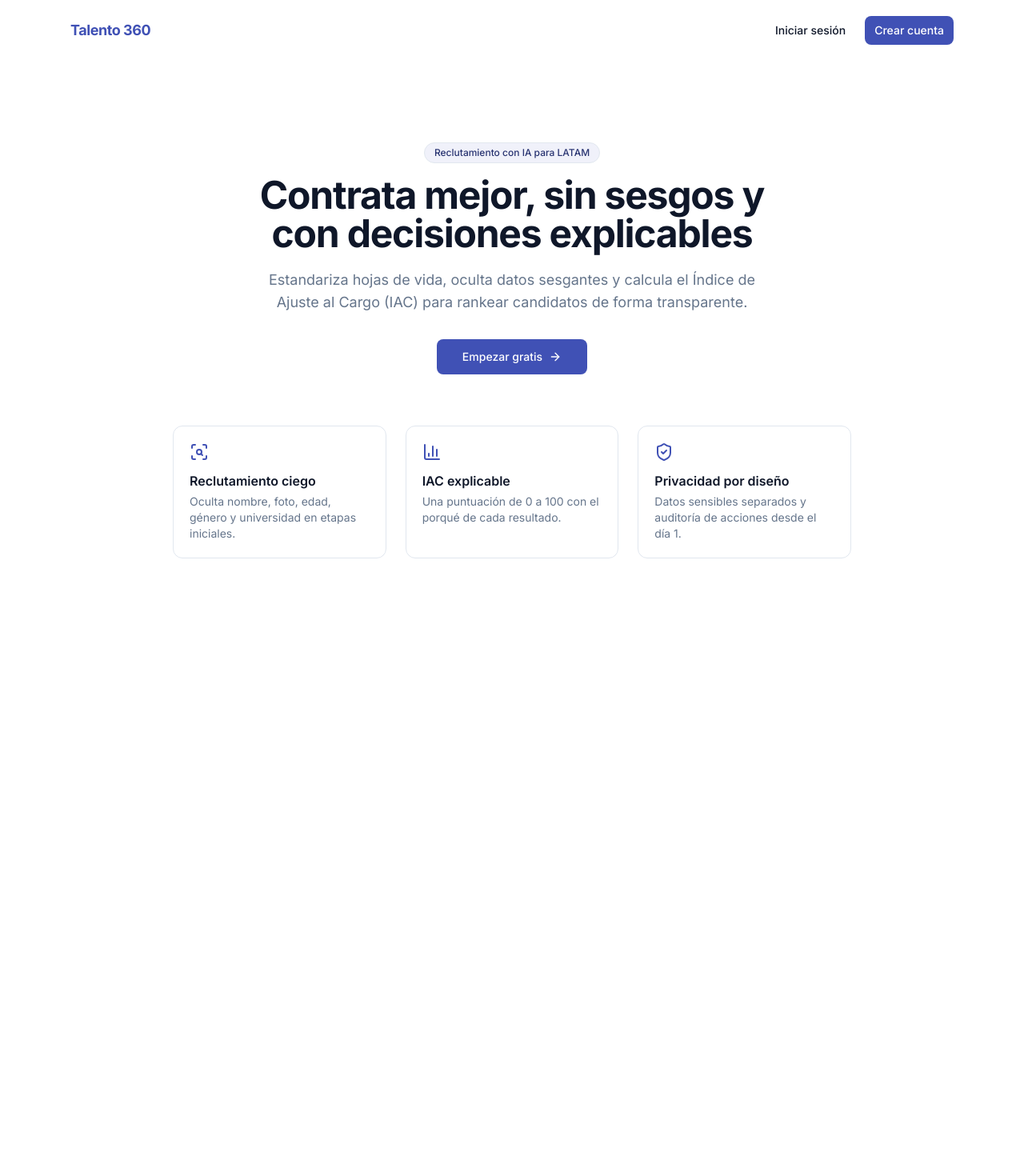
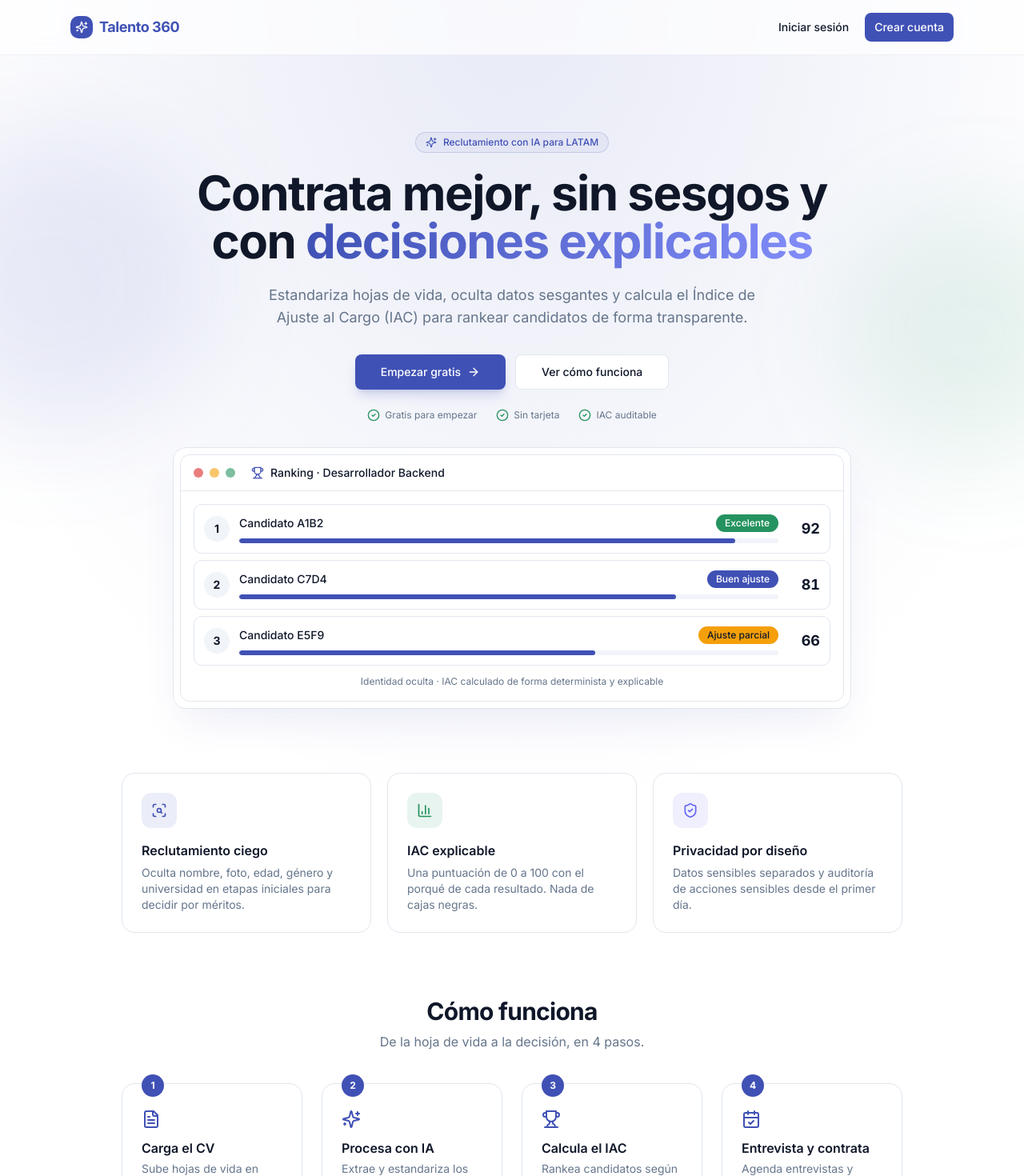
Before and after one commit to omramirezg/proyecto-hojas-de-vida, a Next.js app: page / in a window 1280 px wide. Shown: the top 1470 px of the page at 80% size. Before the commit the page ends 800 px from the top, so only its background shows below. Built offline with nearby package versions, Linux system fonts and the light colour scheme; no server answers.

Commit message:
Rediseno de la landing: hero con gradientes, vista previa del ranking IAC, seccion como funciona y footer

```diff
--- a/scripts/test-db.mjs
+++ b/scripts/test-db.mjs
@@ -18,8 +18,8 @@ try {
   const n = await db.company.count();
   console.log('OK: conexión a la base de datos (pooled 6543). Empresas:', n);
 } catch (e) {
-  console.error('ERROR pooled code:', e.code);
-  console.error('ERROR pooled msg:', e.message);
+  console.error('ERROR pooled:', e.message.split('\n')[0]);
+  process.exitCode = 1;
 } finally {
   await db.$disconnect();
 }
--- a/src/app/(marketing)/page.tsx
+++ b/src/app/(marketing)/page.tsx
@@ -1,15 +1,47 @@
 import Link from 'next/link';
 import { SignedIn, SignedOut } from '@clerk/nextjs';
 import { Button } from '@/components/ui/button';
-import { ArrowRight, ShieldCheck, ScanSearch, BarChart3 } from 'lucide-react';
+import { Badge } from '@/components/ui/badge';
+import {
+  ArrowRight,
+  ShieldCheck,
+  ScanSearch,
+  BarChart3,
+  Sparkles,
+  FileText,
+  Trophy,
+  CalendarCheck,
+  CheckCircle2,
+} from 'lucide-react';
 import { APP_NAME } from '@/lib/brand';
 
 export default function LandingPage() {
   return (
-    <main className="flex min-h-screen flex-col">
-      <header className="mx-auto flex w-full max-w-6xl items-center justify-between px-6 py-5">
-        <span className="text-lg font-bold tracking-tight text-primary">{APP_NAME}</span>
-        <nav className="flex items-center gap-3">
+    <main className="relative flex min-h-screen flex-col overflow-hidden">
+      {/* Fondo decorativo */}
+      <div
+        aria-hidden
+        className="pointer-events-none absolute inset-0 -z-10 bg-[radial-gradient(60%_50%_at_50%_0%,hsl(var(--primary)/0.12),transparent)]"
+      />
+      <div
+        aria-hidden
+        className="pointer-events-none absolute -left-32 top-40 -z-10 size-96 rounded-full bg-primary/10 blur-3xl"
+      />
+      <div
+        aria-hidden
+        className="pointer-events-none absolute -right-24 top-64 -z-10 size-80 rounded-full bg-success/10 blur-3xl"
+      />
+
+      {/* Header */}
+      <header className="sticky top-0 z-20 border-b border-border/60 bg-background/70 backdrop-blur">
+        <div className="mx-auto flex w-full max-w-6xl items-center justify-between px-6 py-4">
+          <span className="flex items-center gap-2 text-lg font-bold tracking-tight text-primary">
+            <span className="grid size-7 place-items-center rounded-lg bg-primary text-primary-foreground">
+              <Sparkles className="size-4" />
+            </span>
+            {APP_NAME}
+          </span>
+          <nav className="flex items-center gap-2">
             <SignedOut>
               <Button asChild variant="ghost" size="sm">
                 <Link href="/sign-in">Iniciar sesión</Link>
@@ -24,45 +56,176 @@ export default function LandingPage() {
               </Button>
             </SignedIn>
           </nav>
+        </div>
       </header>
 
-      <section className="mx-auto flex w-full max-w-4xl flex-1 flex-col items-center justify-center px-6 py-20 text-center">
-        <span className="mb-4 rounded-full border bg-accent px-3 py-1 text-xs font-medium text-accent-foreground">
-          Reclutamiento con IA para LATAM
+      {/* Hero */}
+      <section className="mx-auto flex w-full max-w-5xl flex-col items-center px-6 pb-8 pt-16 text-center sm:pt-24">
+        <span className="mb-5 inline-flex items-center gap-2 rounded-full border border-primary/20 bg-primary/5 px-3 py-1 text-xs font-medium text-primary">
+          <Sparkles className="size-3.5" /> Reclutamiento con IA para LATAM
         </span>
-        <h1 className="text-balance text-4xl font-bold tracking-tight sm:text-5xl">
-          Contrata mejor, sin sesgos y con decisiones explicables
+        <h1 className="text-balance text-4xl font-bold leading-[1.1] tracking-tight sm:text-6xl">
+          Contrata mejor, sin sesgos y con{' '}
+          <span className="bg-gradient-to-r from-primary to-indigo-400 bg-clip-text text-transparent">
+            decisiones explicables
+          </span>
         </h1>
-        <p className="mt-5 max-w-2xl text-balance text-lg text-muted-foreground">
+        <p className="mt-6 max-w-2xl text-balance text-lg text-muted-foreground">
           Estandariza hojas de vida, oculta datos sesgantes y calcula el Índice de Ajuste al Cargo
           (IAC) para rankear candidatos de forma transparente.
         </p>
         <div className="mt-8 flex flex-col gap-3 sm:flex-row">
-          <Button asChild size="lg">
+          <Button asChild size="lg" className="shadow-lg shadow-primary/20">
             <Link href="/sign-up">
               Empezar gratis <ArrowRight className="size-4" />
             </Link>
           </Button>
+          <Button asChild size="lg" variant="outline">
+            <Link href="#como-funciona">Ver cómo funciona</Link>
+          </Button>
         </div>
+        <div className="mt-6 flex flex-wrap items-center justify-center gap-x-6 gap-y-2 text-xs text-muted-foreground">
+          <span className="inline-flex items-center gap-1.5">
+            <CheckCircle2 className="size-4 text-success" /> Gratis para empezar
+          </span>
+          <span className="inline-flex items-center gap-1.5">
+            <CheckCircle2 className="size-4 text-success" /> Sin tarjeta
+          </span>
+          <span className="inline-flex items-center gap-1.5">
+            <CheckCircle2 className="size-4 text-success" /> IAC auditable
+          </span>
+        </div>
+      </section>
 
-        <div className="mt-16 grid w-full gap-6 text-left sm:grid-cols-3">
+      {/* Vista previa del producto */}
+      <section className="mx-auto w-full max-w-4xl px-6 pb-20">
+        <div className="rounded-2xl border bg-card/80 p-2 shadow-2xl shadow-primary/10 backdrop-blur">
+          <div className="rounded-xl border bg-background">
+            <div className="flex items-center gap-2 border-b px-4 py-3">
+              <span className="size-3 rounded-full bg-destructive/60" />
+              <span className="size-3 rounded-full bg-warning/60" />
+              <span className="size-3 rounded-full bg-success/60" />
+              <span className="ml-3 flex items-center gap-2 text-sm font-medium">
+                <Trophy className="size-4 text-primary" /> Ranking · Desarrollador Backend
+              </span>
+            </div>
+            <div className="space-y-2 p-4">
+              {[
+                { code: 'A1B2', iac: 92, cat: 'Excelente', variant: 'success' as const, w: '92%' },
+                { code: 'C7D4', iac: 81, cat: 'Buen ajuste', variant: 'default' as const, w: '81%' },
+                { code: 'E5F9', iac: 66, cat: 'Ajuste parcial', variant: 'warning' as const, w: '66%' },
+              ].map((r, i) => (
+                <div key={r.code} className="flex items-center gap-3 rounded-lg border p-3">
+                  <span className="grid size-8 shrink-0 place-items-center rounded-full bg-secondary text-sm font-bold">
+                    {i + 1}
+                  </span>
+                  <div className="min-w-0 flex-1">
+                    <div className="flex items-center justify-between">
+                      <span className="text-sm font-medium">Candidato {r.code}</span>
+                      <Badge variant={r.variant}>{r.cat}</Badge>
+                    </div>
+                    <div className="mt-2 h-1.5 overflow-hidden rounded-full bg-secondary">
+                      <div
+                        className="h-full rounded-full bg-primary"
+                        style={{ width: r.w }}
+                      />
+                    </div>
+                  </div>
+                  <span className="w-10 text-right text-lg font-bold tabular-nums">{r.iac}</span>
+                </div>
+              ))}
+              <p className="px-1 pt-1 text-center text-xs text-muted-foreground">
+                Identidad oculta · IAC calculado de forma determinista y explicable
+              </p>
+            </div>
+          </div>
+        </div>
+      </section>
+
+      {/* Features */}
+      <section className="mx-auto w-full max-w-5xl px-6 pb-20">
+        <div className="grid gap-5 sm:grid-cols-3">
           <Feature
             icon={ScanSearch}
+            color="text-primary"
+            bg="bg-primary/10"
             title="Reclutamiento ciego"
-            description="Oculta nombre, foto, edad, género y universidad en etapas iniciales."
+            description="Oculta nombre, foto, edad, género y universidad en etapas iniciales para decidir por méritos."
           />
           <Feature
             icon={BarChart3}
+            color="text-success"
+            bg="bg-success/10"
             title="IAC explicable"
-            description="Una puntuación de 0 a 100 con el porqué de cada resultado."
+            description="Una puntuación de 0 a 100 con el porqué de cada resultado. Nada de cajas negras."
           />
           <Feature
             icon={ShieldCheck}
+            color="text-indigo-500"
+            bg="bg-indigo-500/10"
             title="Privacidad por diseño"
-            description="Datos sensibles separados y auditoría de acciones desde el día 1."
+            description="Datos sensibles separados y auditoría de acciones sensibles desde el primer día."
           />
         </div>
       </section>
+
+      {/* Cómo funciona */}
+      <section id="como-funciona" className="mx-auto w-full max-w-5xl px-6 pb-24">
+        <div className="mb-10 text-center">
+          <h2 className="text-3xl font-bold tracking-tight">Cómo funciona</h2>
+          <p className="mt-2 text-muted-foreground">De la hoja de vida a la decisión, en 4 pasos.</p>
+        </div>
+        <div className="grid gap-6 sm:grid-cols-2 lg:grid-cols-4">
+          <Step n={1} icon={FileText} title="Carga el CV" text="Sube hojas de vida en PDF o Word." />
+          <Step
+            n={2}
+            icon={Sparkles}
+            title="Procesa con IA"
+            text="Extrae y estandariza los datos, separando lo sesgante."
+          />
+          <Step
+            n={3}
+            icon={Trophy}
+            title="Calcula el IAC"
+            text="Rankea candidatos según los criterios de la vacante."
+          />
+          <Step
+            n={4}
+            icon={CalendarCheck}
+            title="Entrevista y contrata"
+            text="Agenda entrevistas y toma la decisión final."
+          />
+        </div>
+      </section>
+
+      {/* CTA final */}
+      <section className="mx-auto w-full max-w-5xl px-6 pb-24">
+        <div className="relative overflow-hidden rounded-2xl bg-primary px-8 py-12 text-center text-primary-foreground shadow-xl">
+          <div
+            aria-hidden
+            className="pointer-events-none absolute inset-0 bg-[radial-gradient(40%_60%_at_100%_0%,rgba(255,255,255,0.18),transparent)]"
+          />
+          <h2 className="text-balance text-3xl font-bold">Empieza a contratar con datos, no con corazonadas</h2>
+          <p className="mx-auto mt-3 max-w-xl text-balance text-primary-foreground/80">
+            Crea tu cuenta gratis y publica tu primera vacante en minutos.
+          </p>
+          <Button asChild size="lg" variant="secondary" className="mt-7">
+            <Link href="/sign-up">
+              Crear cuenta gratis <ArrowRight className="size-4" />
+            </Link>
+          </Button>
+        </div>
+      </section>
+
+      {/* Footer */}
+      <footer className="mt-auto border-t">
+        <div className="mx-auto flex w-full max-w-6xl flex-col items-center justify-between gap-3 px-6 py-8 text-sm text-muted-foreground sm:flex-row">
+          <span className="flex items-center gap-2 font-semibold text-foreground">
+            <Sparkles className="size-4 text-primary" /> {APP_NAME}
+          </span>
+          <span>Reclutamiento con IA, transparente y sin sesgos · LATAM</span>
+        </div>
+      </footer>
     </main>
   );
 }
@@ -71,16 +234,45 @@ function Feature({
   icon: Icon,
   title,
   description,
+  color,
+  bg,
 }: {
   icon: typeof ShieldCheck;
   title: string;
   description: string;
+  color: string;
+  bg: string;
 }) {
   return (
-    <div className="rounded-xl border bg-card p-5">
-      <Icon className="size-6 text-primary" />
-      <h3 className="mt-3 font-semibold">{title}</h3>
-      <p className="mt-1 text-sm text-muted-foreground">{description}</p>
+    <div className="group rounded-2xl border bg-card p-6 transition-shadow hover:shadow-lg">
+      <div className={`inline-flex size-11 items-center justify-center rounded-xl ${bg}`}>
+        <Icon className={`size-5 ${color}`} />
+      </div>
+      <h3 className="mt-4 font-semibold">{title}</h3>
+      <p className="mt-1.5 text-sm text-muted-foreground">{description}</p>
     </div>
   );
 }
+
+function Step({
+  n,
+  icon: Icon,
+  title,
+  text,
+}: {
+  n: number;
+  icon: typeof ShieldCheck;
+  title: string;
+  text: string;
+}) {
+  return (
+    <div className="relative rounded-2xl border bg-card p-6">
+      <span className="absolute -top-3 left-6 grid size-7 place-items-center rounded-full bg-primary text-xs font-bold text-primary-foreground">
+        {n}
+      </span>
+      <Icon className="mt-2 size-6 text-primary" />
+      <h3 className="mt-3 font-semibold">{title}</h3>
+      <p className="mt-1 text-sm text-muted-foreground">{text}</p>
+    </div>
+  );
+}
```
Also changed, not shown: scripts/test-email.mjs (added, +30 -0 lines). Lines whose indentation alone changed are shown as unchanged.
